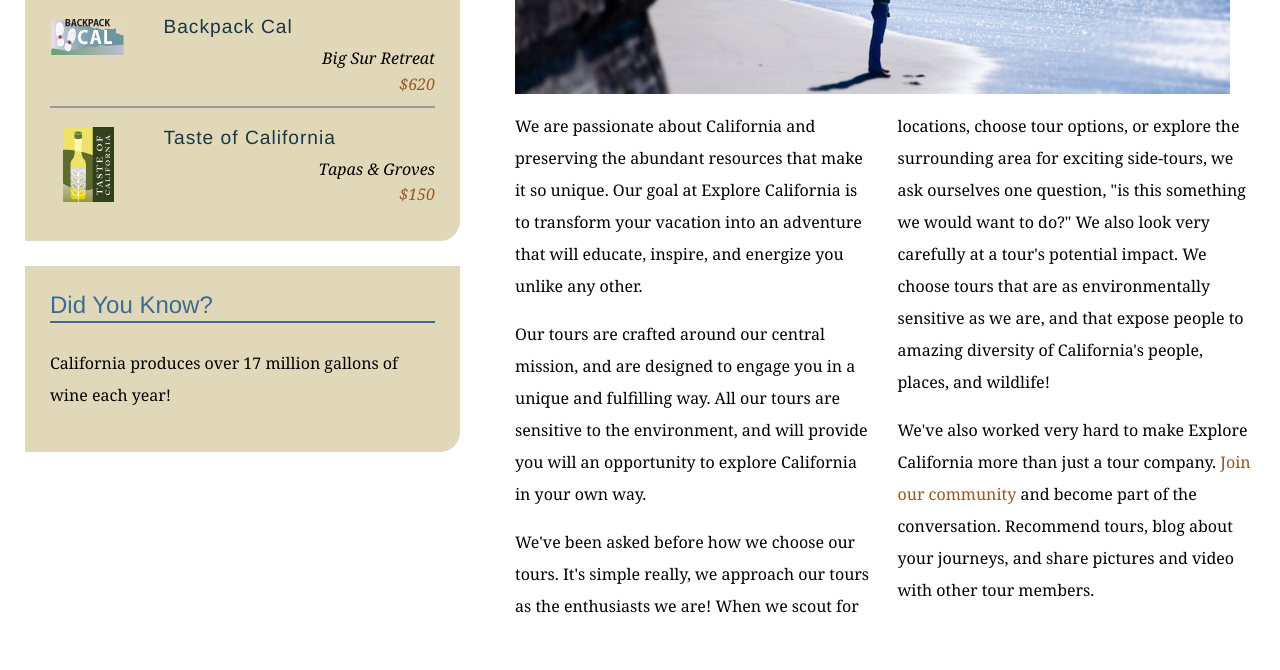
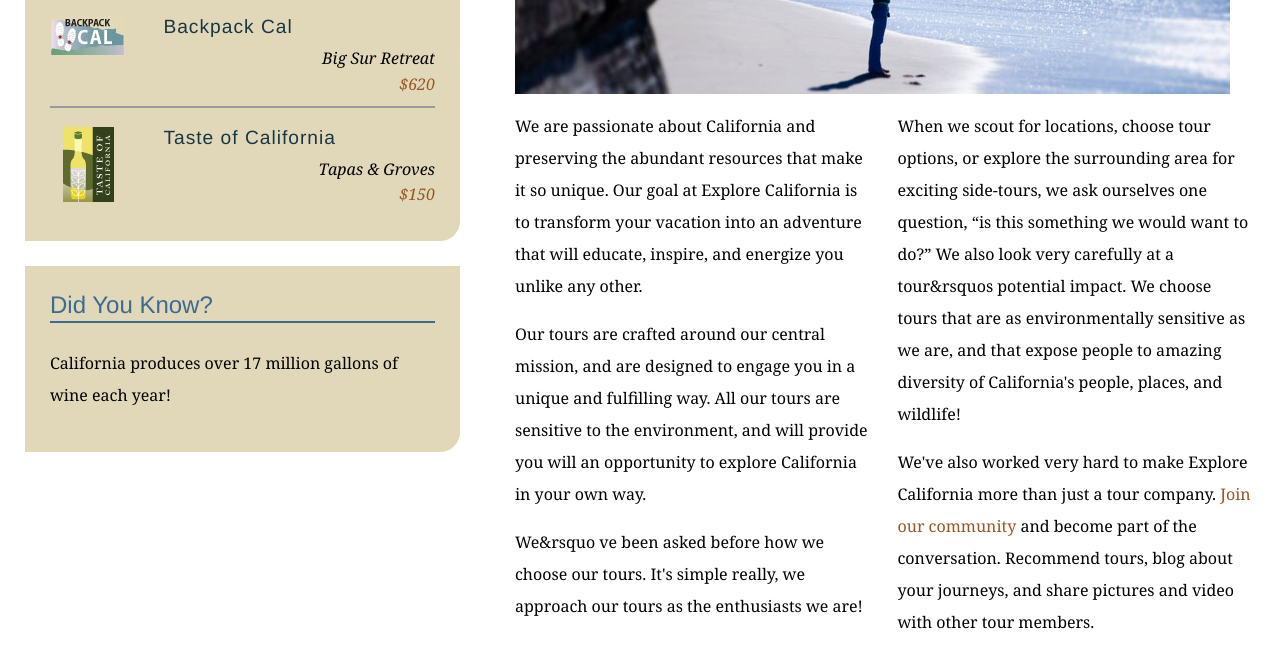
Before and after one commit to danielhonc/git_tutorial, a plain HTML site: page mission.html in a window 1280 px wide. Shown: the part 590-1260 px from the top of the page. Drawn offline with Linux system fonts and the light colour scheme.

Commit message:
Replaces double quotes

```diff
--- a/mission.html
+++ b/mission.html
@@ -64,7 +64,7 @@
           <div class="multiCol">
             <p>We are passionate about California and preserving the abundant resources that make it so unique. Our goal at Explore California is to transform your vacation into an adventure that will educate, inspire, and energize you unlike any other.</p>
             <p>Our tours are crafted around our central mission, and are designed to engage you in a unique and fulfilling way. All our tours are sensitive to the environment, and will provide you will an opportunity to explore California in your own way.</p>
-            <p>We've been asked before how we choose our tours. It's simple really, we approach our tours as the enthusiasts we are! When we scout for locations, choose tour options, or explore the surrounding area for exciting side-tours, we ask ourselves one question, &quot;is this something we would want to do?&quot; We also look very carefully at a tour's potential impact. We choose tours that are as environmentally sensitive as we are, and that expose people to amazing diversity of California's people, places, and wildlife!</p>
+            <p>We&rsquo ve been asked before how we choose our tours. It's simple really, we approach our tours as the enthusiasts we are! When we scout for locations, choose tour options, or explore the surrounding area for exciting side-tours, we ask ourselves one question, &ldquo;is this something we would want to do?&rdquo; We also look very carefully at a tour&rsquos potential impact. We choose tours that are as environmentally sensitive as we are, and that expose people to amazing diversity of California's people, places, and wildlife!</p>
             <p>We've also worked very hard to make Explore California more than just a tour company. <a href="explorers/join.html">Join our community</a> and become part of the conversation. Recommend tours, blog about your journeys, and share pictures and video with other tour members.</p>
           </div>
         </div>
```
